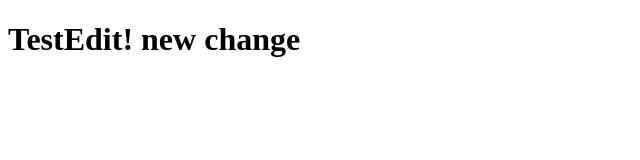
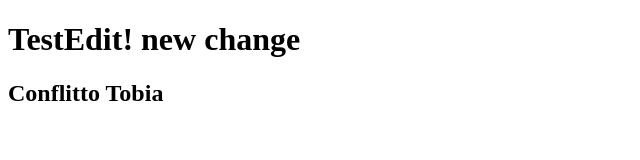
Before and after one commit to antocodarr/testEdit, a plain HTML site: page WebContent/index.html in a window 1280 px wide. Shown: the whole page, without its empty margins (0-640 px from the left). Drawn offline with Linux system fonts and the light colour scheme.

Commit message:
Update index.html

```diff
--- a/WebContent/index.html
+++ b/WebContent/index.html
@@ -6,5 +6,6 @@
 </head>
 <body>
 <h1>TestEdit! new change</h1>
+<h2>Conflitto Tobia</h2>
 </body>
 </html>
```
